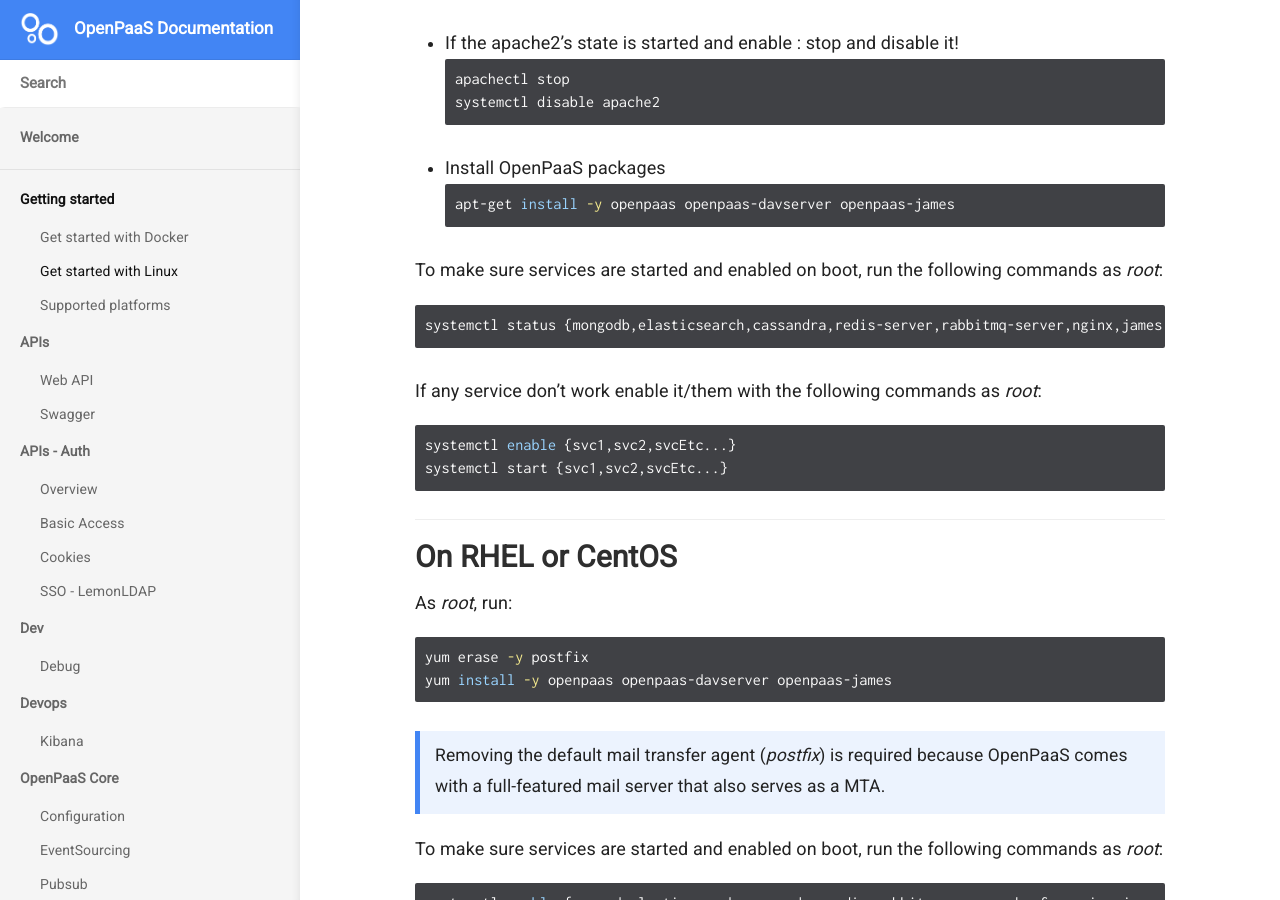
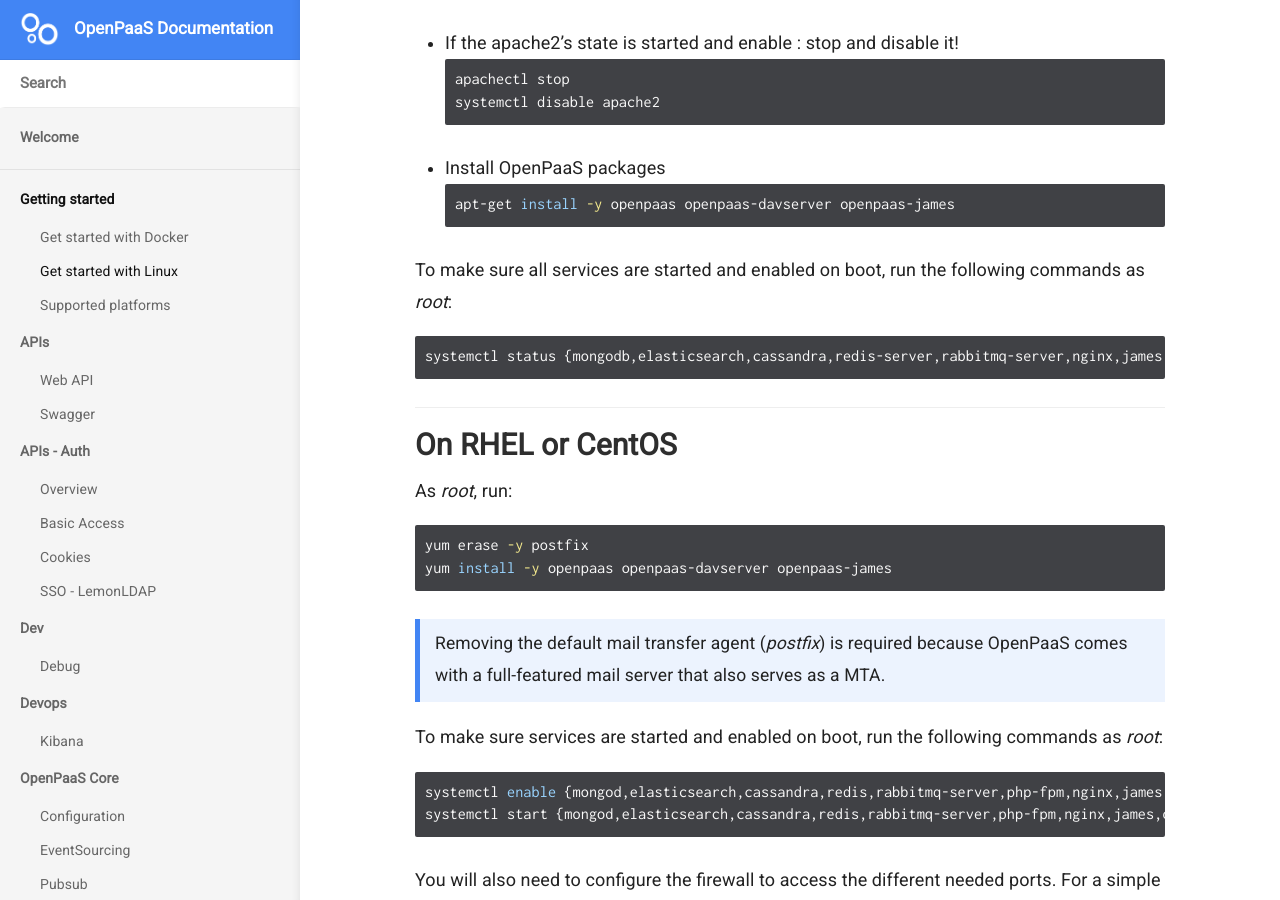
Before and after one commit to linagora/openpaas-doc, a Jekyll site: the page built from _docs/getting-started/linux.md, in a window 1280 px wide and 900 px high, scrolled down 2725 px. Built offline with Jekyll 4.4.1, drawn with Linux system fonts in a browser that asks for light colours; nearby versions of some CDN libraries; a script that is not in the unit is left out.

Commit message:
Modification of last change, following discussion with Sang about the optionnal lines, not necessary!

````diff
--- a/_docs/getting-started/linux.md
+++ b/_docs/getting-started/linux.md
@@ -99,19 +99,11 @@
 apt-get install -y openpaas openpaas-davserver openpaas-james
 ```
 
-To make sure services are started and enabled on boot, run the following commands as _root_:
+To make sure all services are started and enabled on boot, run the following commands as _root_:
 
 ```bash
 systemctl status {mongodb,elasticsearch,cassandra,redis-server,rabbitmq-server,nginx,james,openpaas}
 ```
-
-If any service don't work enable it/them with the following commands as _root_:
-
-```bash
-systemctl enable {svc1,svc2,svcEtc...}
-systemctl start {svc1,svc2,svcEtc...}
-```
-
 
 ### On RHEL or CentOS
 
````
